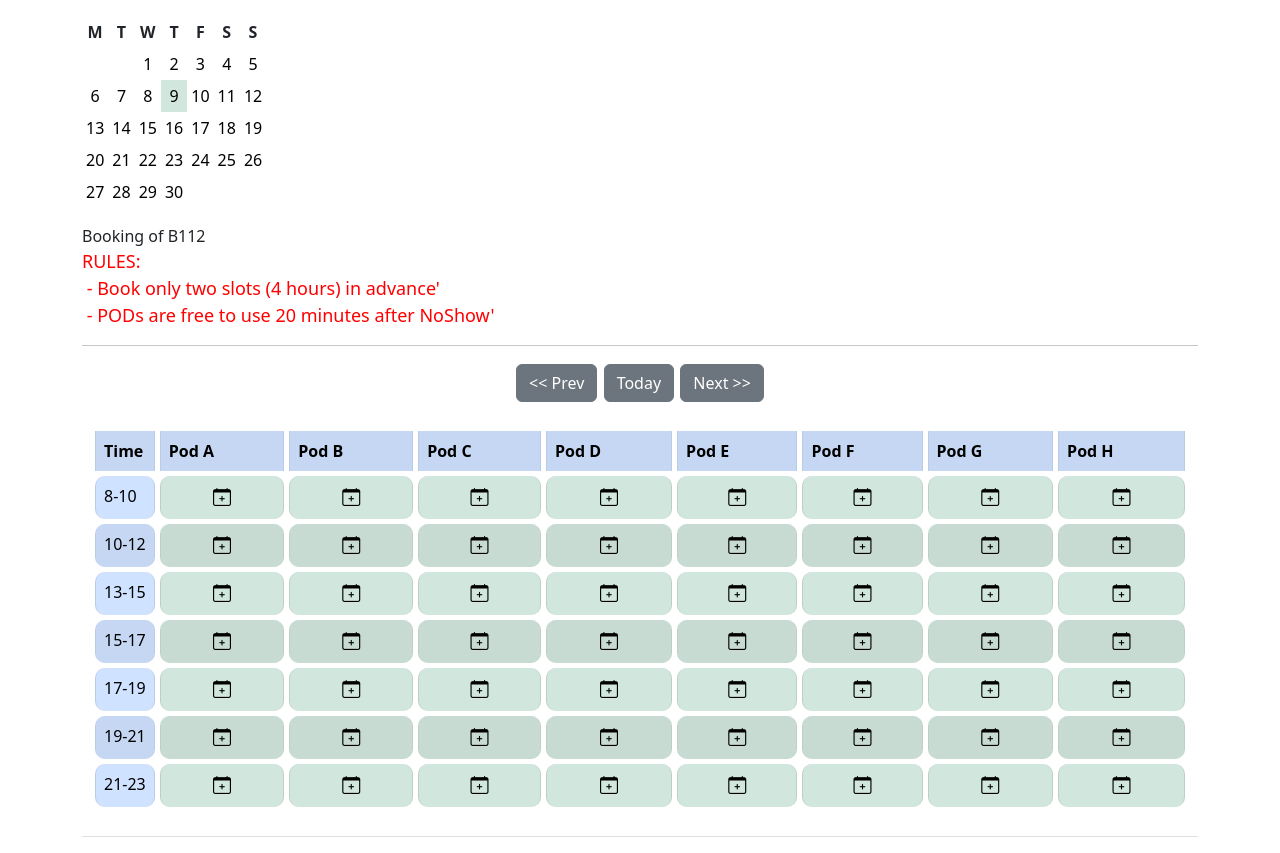
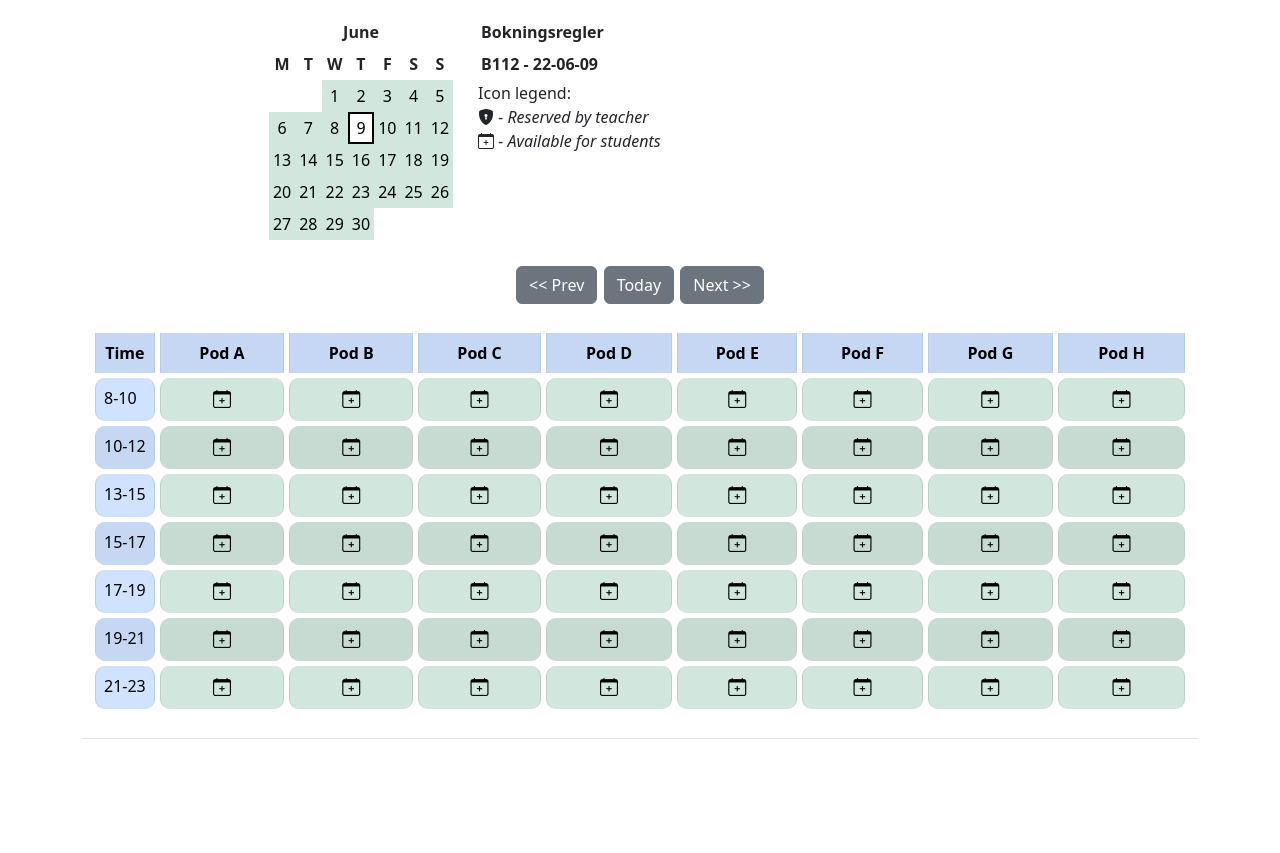
Before and after one commit to Telsak/podbooking, a Flask app: page /show/B112/22-06-09 in a window 1280 px wide. Shown: the part 56-909 px from the top of the page. After the commit the page ends 795 px from the top, so only its background shows below. Run offline with Flask 2, Linux system fonts and the light colour scheme; data comes from the database, SQL or seed files in the repository; both versions use the stored data as it was after the commit; some libraries are stand-ins or nearby versions.

Commit message:
Navcalendar and stylefixes

```diff
--- a/datemagic.py
+++ b/datemagic.py
@@ -64,16 +64,21 @@ def date_to_str():
 def show_calendar(urldate, room):
 
     class RoomCalendar(HTMLCalendar):
-        def __init__(self, today=[], *args, **kwargs):
+        def __init__(self, url_day, today=[], *args, **kwargs):
             super().__init__(*args, **kwargs)
             self._today = today
+            self._url_day = url_day
 
         def formatday(self, day, weekday):
             today = datetime.now()
             daystr = f'{str(today.year)[2:]}-{today.month}-{day}'
-            url = 'http://localhost:5000/show/ROOM/'
-            if day == self._today:
+            url = '/show/ROOM/'
+            if day == self._today and day == self._url_day:
+                return f'<td class="urltoday"><a href="{url}{daystr}" class="calurl">{day}</a></td>'
+            elif day == self._today:
                 return f'<td class="today"><a href="{url}{daystr}" class="calurl">{day}</a></td>'
+            elif day == self._url_day:
+                return f'<td class="urlday"><a href="{url}{daystr}" class="calurl">{day}</a></td>'
             elif day == 0:
                 return '<td class="noday">&nbsp;</td>'
             else:
@@ -81,10 +86,10 @@ def show_calendar(urldate, room):
 
     urldate = [int(x) for x in urldate.split('-')]
     today_date = datetime.now()
-    html_raw = RoomCalendar(today=today_date.day).formatmonth(2000+urldate[0], urldate[1], withyear=False)
+    html_raw = RoomCalendar(url_day=urldate[2], today=today_date.day).formatmonth(2000+urldate[0], urldate[1], withyear=False)
     html_output = ''
     for line in html_raw.split('\n'):
-        if 'month' not in line and 'table' not in line:
+        if 'table' not in line:
             if 'class="mon"' in line:
                 line = '<tr><th class="dh">M</th><th class="dh">T</th><th class="dh">W</th><th class="dh">T</th><th class="dh">F</th><th class="dh">S</th><th class="dh">S</th></tr>'
             if 'class="today"' in line:
--- a/getapod.py
+++ b/getapod.py
@@ -214,7 +214,7 @@ def get_bookings(roomdata, epoch):
                         else:
                             booking_data[hour][pod] = f'<td {tds} {tdcl} table-warning">{user_link}</td>'
                     else:
-                        booking_data[hour][pod] = f'<td {tds} {tdcl} table-danger">Teacher<br>reserved</td>'
+                        booking_data[hour][pod] = f'<td {tds} {tdcl} table-danger"><i class="bi bi-shield-lock-fill"></i></td>'
                 else:
                     if current_user.is_authenticated:
                         if check_book_epoch(mod_epoch, 45) and current_user.username == data[0].name1:
@@ -234,7 +234,7 @@ def get_bookings(roomdata, epoch):
                     if check_book_epoch(mod_epoch, GRACE_MINUTES):
                         booking_data[hour][pod] = f'<td {tds} {tdcl} table-success">{book_icon}</td>'
                     else:
-                        booking_data[hour][pod] = f'<td {tds} {tdcl} table-success">Unbooked</td>'
+                        booking_data[hour][pod] = f'<td {tds} {tdcl} table-success"></td>'
     return booking_data, bookflag
 
 def set_booking(roomdata, epoch, pod, form):
--- a/static/css/style.css
+++ b/static/css/style.css
@@ -1,19 +1,25 @@
-.wday {
-    padding: 5px;
-    border-spacing: 5px;
+.caltable td, th {
+    padding: 4px;
     text-align: center;
 }
 
-.dh {
-    text-align: center;
-    padding: 5px;
-    padding: 5px;
+.caltable .wday {
+    background-color:#d1e7dd;
 }
 
-.today {
-    padding: 5px;
-    border-spacing: 5px;
-    text-align: center;
+.caltable .today {
+    background-color: #cfe2ff;
+}
+
+.caltable .urlday {
+    outline: 2px solid black;
+    outline-offset: -2px;
+}
+
+.caltable .urltoday {
+    outline: 2px solid black;
+    outline-offset: -2px;
+    outline-style: double;
 }
 
 .calurl:link, .calurl:visited {
--- a/templates/show.html
+++ b/templates/show.html
@@ -11,24 +11,42 @@
     {% endif %}
 {% endwith %}
 
-<table class="table table-sm table-borderless" style="width:1%">
-    {{ show_calendar(show['dates']['today']['date'], show['room']['name'])|safe }}
+<div class="container-fluid">
+    <div class="row justify-content-md-center flex-nowrap">
+        <div class="col-6 col-md-auto">
+            <table class="caltable" style="width:1%">
+                {{ show_calendar(show['dates']['today']['date'] , show['room']['name'])|safe }}
             </table>
-
-<span class="rubrik">Booking of {{ show['room']['name'] }}</span><br>
-<span class="brodtext">
-    <font color=red size=+1>RULES:
-        <br>&nbsp;- Book only two slots (4 hours) in advance'
-        <br>&nbsp;- PODs are free to use 20 minutes after NoShow'
-    </font></span>
-    <hr>
+        </div>
+        <div class="col-6">
+            <table>
+                <tr>
+                    <th style="text-align: left;">Bokningsregler</th>
+                </tr>
+                <tr>
+                <th style="text-align: left;">{{ show['room']['name'] }} - {{show['dates']['today']['date'] }}</th>
+                </tr>
+                <tr>
+                    <td>Icon legend:
+                    <ul class="list-inline">
+                        <li class="list-inline-item"><i class="bi bi-shield-lock-fill"> - Reserved by teacher</i></li><br>
+                        <li class="list-inline-item"><i class="bi bi-calendar-plus"> - Available for students</i></li>
+                    </ul></td>
+                </tr>
+            </table>
+        </div>
+    </div>
+    <div class="row">
         <p style="text-align:center">
+            <br>
             <font color="blue" size=+2>
                 <a class="btn btn-secondary" href="/show/{{ show['room']['name'] }}/{{show['dates']['yesterday']['date']}}" role="button"><< Prev</a>
                 <a class="btn btn-secondary" href="/show/{{ show['room']['name'] }}" role="button">Today</a>
                 <a class="btn btn-secondary" href="/show/{{ show['room']['name'] }}/{{show['dates']['tomorrow']['date']}}" role="button">Next >></a>
             </font>
         </p>
+    </div>
+</div>
 <div class="table-responsive">
     <table class="table">
     <tr valign="top">
@@ -50,10 +68,10 @@
                             {% if current_user.role.name in ['Admin', 'Teacher'] %}
                                 {{ show['query'][hour][pod]|safe }}
                             {% else %}
-                                <td class="table-danger">Reserved by Teachers</td>
+                                <td class="table-danger" style="text-align: center;"><i class="bi bi-shield-lock-fill"></i></td>
                             {% endif %}
                         {% else %}
-                            <td class="table-danger">Reserved by Teachers</td>
+                            <td class="table-danger" style="text-align: center;"><i class="bi bi-shield-lock-fill"></i></td>
                         {% endif %}
                     {% endfor %}
                 </tr>
```
Also changed, not shown: data.sqlite. Lines whose indentation alone changed are shown as unchanged.
